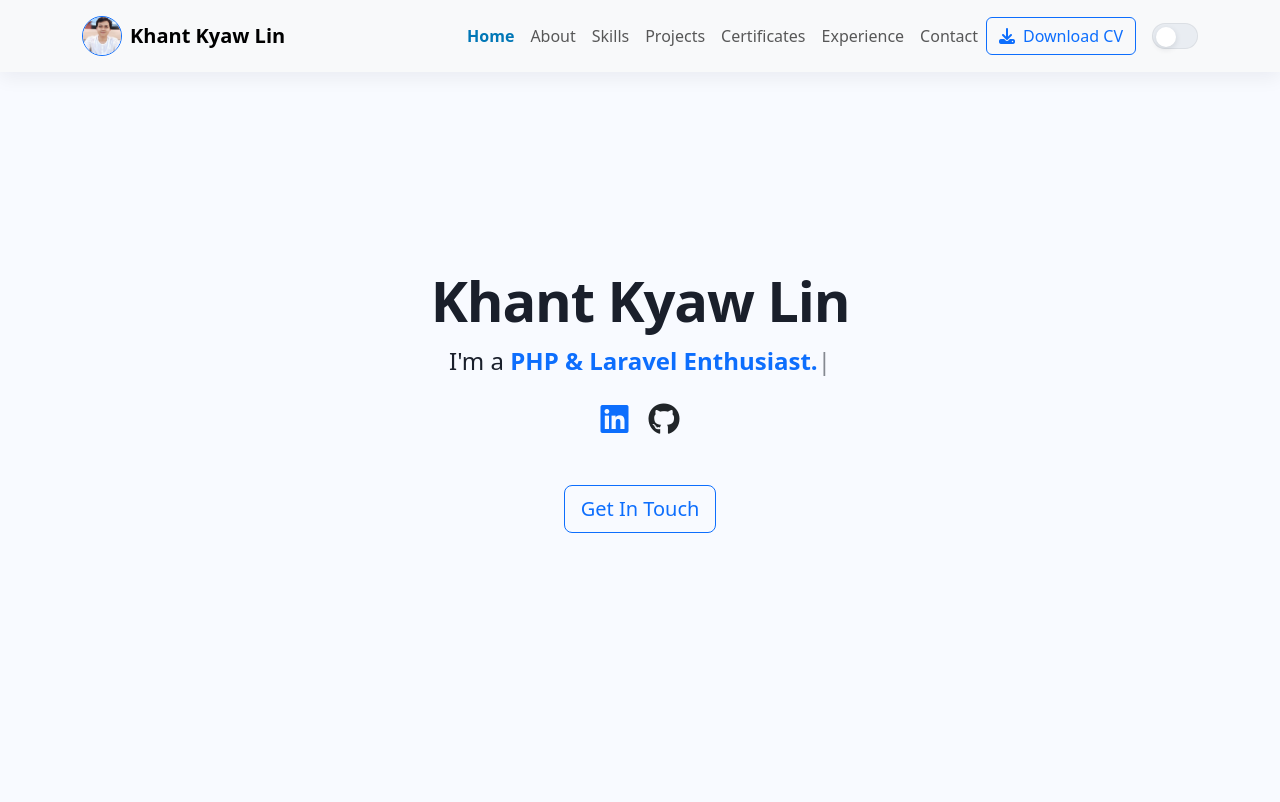
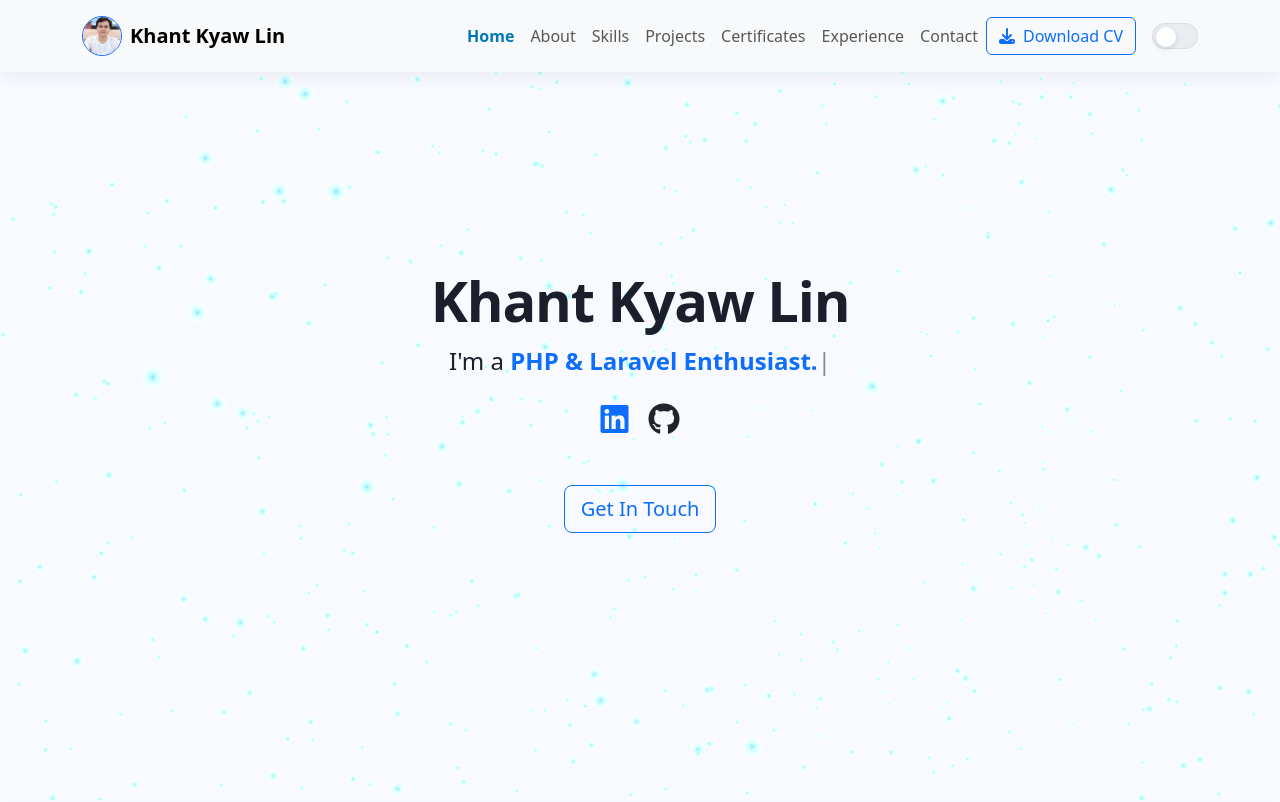
Before and after one commit to KhantKyawLin/KKL_PORTFOLIO, a plain HTML site: page index.html in a window 1280 px wide. Shown: the top 802 px of the page. Drawn offline with nearby package versions, Linux system fonts and the light colour scheme; animation ran at ten frames a second.

Commit message:
add three js at my portfolio

```diff
--- a/index.html
+++ b/index.html
@@ -21,6 +21,9 @@
 </head>
 
 <body data-bs-spy="scroll" data-bs-target="#main-navigation" data-bs-offset="100">
+
+    <!-- Three.js Canvas -->
+    <canvas id="particle-canvas"></canvas>
 
     <!-- ===== Navigation Bar ===== -->
     <nav id="navbar-main" class="navbar navbar-expand-lg navbar-light bg-light fixed-top">
@@ -525,6 +528,9 @@
     <script src="https://unpkg.com/aos@next/dist/aos.js"></script>
     <script src="https://cdn.jsdelivr.net/npm/typed.js@2.0.12"></script>
     <script src="sweetalert2/dist/sweetalert2.all.min.js"></script>
+    <!-- Three.js Library & Particle Animation -->
+    <script src="https://cdnjs.cloudflare.com/ajax/libs/three.js/r128/three.min.js"></script>
+    <script src="resource/js/particles.js"></script>
     <!-- Data Source -->
     <script src="resource/js/portfolio-data.js"></script>
     <!-- Custom JavaScript -->
@@ -702,10 +708,12 @@
             const applyTheme = (theme) => {
                 if (theme === "dark") {
                     document.body.classList.add("dark-theme");
+                    document.documentElement.classList.add("dark-theme");
                     desktopToggle.checked = true;
                     mobileToggle.checked = true;
                 } else {
                     document.body.classList.remove("dark-theme");
+                    document.documentElement.classList.remove("dark-theme");
                     desktopToggle.checked = false;
                     mobileToggle.checked = false;
                 }
--- a/resource/css/style.css
+++ b/resource/css/style.css
@@ -28,7 +28,7 @@
 
 /* --- Dark Theme --- */
 body.dark-theme {
-    background-color: var(--bg-color-dark);
+    background-color: transparent;
     color: var(--text-color-dark);
 }
 
@@ -46,9 +46,16 @@ body.dark-theme .navbar-brand span {
 
 body.dark-theme .card,
 body.dark-theme .modal-content,
-body.dark-theme .section-bg,
 body.dark-theme .contact-form {
     background-color: var(--card-bg-dark);
+    color: var(--text-color-dark);
+    border-color: var(--card-border-dark);
+}
+
+body.dark-theme .section-bg {
+    background-color: rgba(22, 27, 34, 0.4);
+    backdrop-filter: blur(4px);
+    -webkit-backdrop-filter: blur(4px);
     color: var(--text-color-dark);
     border-color: var(--card-border-dark);
 }
@@ -99,13 +106,19 @@ body.dark-theme .btn-close {
 /* --- General & Typography --- */
 html {
     scroll-padding-top: var(--navbar-height);
+    background-color: var(--bg-color-light);
+    transition: background-color var(--transition-medium) ease;
+}
+
+html.dark-theme {
+    background-color: var(--bg-color-dark);
 }
 
 body {
     font-family: 'Poppins', system-ui, -apple-system, "Segoe UI", Roboto, "Helvetica Neue", Arial, sans-serif;
-    background-color: var(--bg-color-light);
+    background-color: transparent;
     color: var(--text-color-light);
-    transition: background-color var(--transition-medium) ease, color var(--transition-medium) ease;
+    transition: color var(--transition-medium) ease;
     -webkit-font-smoothing: antialiased;
     -moz-osx-font-smoothing: grayscale;
 }
@@ -139,7 +152,9 @@ h6 {
 }
 
 .section-bg {
-    background-color: var(--bg-color-light);
+    background-color: rgba(248, 250, 255, 0.4);
+    backdrop-filter: blur(4px);
+    -webkit-backdrop-filter: blur(4px);
 }
 
 /* --- Navbar & Theme Toggle --- */
@@ -709,3 +724,14 @@ body.dark-theme .contact-form .form-control:focus {
         grid-template-columns: repeat(3, 1fr);
     }
 }
+
+/* --- Three.js Particle Canvas --- */
+#particle-canvas {
+    position: fixed;
+    top: 0;
+    left: 0;
+    width: 100%;
+    height: 100%;
+    z-index: -1;
+    pointer-events: none;
+}
--- /dev/null
+++ b/resource/js/particles.js
@@ -0,0 +1,143 @@
+(function () {
+    // 1. Scene Setup
+    const canvas = document.getElementById('particle-canvas');
+    if (!canvas) return;
+
+    const scene = new THREE.Scene();
+
+    // 2. Camera Setup
+    const camera = new THREE.PerspectiveCamera(60, window.innerWidth / window.innerHeight, 0.1, 100);
+    camera.position.z = 8;
+
+    // 3. Renderer Setup (with transparency)
+    const renderer = new THREE.WebGLRenderer({
+        canvas: canvas,
+        alpha: true,
+        antialias: true
+    });
+    renderer.setSize(window.innerWidth, window.innerHeight);
+    renderer.setPixelRatio(Math.min(window.devicePixelRatio, 2));
+
+    // 4. Generate Soft Circle Texture Programmatically (No external image needed)
+    function createCircleTexture() {
+        const c = document.createElement('canvas');
+        c.width = 32;
+        c.height = 32;
+        const ctx = c.getContext('2d');
+        const grad = ctx.createRadialGradient(16, 16, 0, 16, 16, 16);
+        grad.addColorStop(0, 'rgba(255, 255, 255, 1)');
+        grad.addColorStop(0.2, 'rgba(255, 255, 255, 0.8)');
+        grad.addColorStop(1, 'rgba(255, 255, 255, 0)');
+        ctx.fillStyle = grad;
+        ctx.fillRect(0, 0, 32, 32);
+        return new THREE.CanvasTexture(c);
+    }
+    const particleTexture = createCircleTexture();
+
+    // 5. Create Particles
+    const particleCount = 1000;
+    const geometry = new THREE.BufferGeometry();
+    const positions = new Float32Array(particleCount * 3);
+    const scales = new Float32Array(particleCount);
+
+    // Spread particles in a 3D box
+    for (let i = 0; i < particleCount * 3; i += 3) {
+        positions[i] = (Math.random() - 0.5) * 20;     // X (-10 to 10)
+        positions[i + 1] = (Math.random() - 0.5) * 15; // Y (-7.5 to 7.5)
+        positions[i + 2] = (Math.random() - 0.5) * 10; // Z (-5 to 5)
+    }
+
+    geometry.setAttribute('position', new THREE.BufferAttribute(positions, 3));
+
+    // Theme-specific colors
+    const getColors = () => {
+        const isDark = document.body.classList.contains('dark-theme');
+        return {
+            particleColor: isDark ? 0x00b4d8 : 0x0077b6, // cyan in dark mode, blue in light mode
+        };
+    };
+
+    let colors = getColors();
+
+    // Particle Material
+    const material = new THREE.PointsMaterial({
+        size: 0.18,
+        map: particleTexture,
+        transparent: true,
+        opacity: 0.65,
+        blending: THREE.AdditiveBlending,
+        depthWrite: false,
+        color: colors.particleColor
+    });
+
+    const particleSystem = new THREE.Points(geometry, material);
+    scene.add(particleSystem);
+
+    // 6. Interactive Mouse Movement (Parallax)
+    let mouseX = 0;
+    let mouseY = 0;
+    let targetX = 0;
+    let targetY = 0;
+
+    const windowHalfX = window.innerWidth / 2;
+    const windowHalfY = window.innerHeight / 2;
+
+    document.addEventListener('mousemove', (event) => {
+        // Normalize mouse coordinates to (-1 to 1)
+        mouseX = (event.clientX - windowHalfX) / windowHalfX;
+        mouseY = (event.clientY - windowHalfY) / windowHalfY;
+    });
+
+    // Support touch devices (scrolling/touch parallax)
+    document.addEventListener('touchmove', (event) => {
+        if (event.touches.length === 1) {
+            mouseX = (event.touches[0].clientX - windowHalfX) / windowHalfX;
+            mouseY = (event.touches[0].clientY - windowHalfY) / windowHalfY;
+        }
+    }, { passive: true });
+
+    // 7. Window Resize Handler
+    window.addEventListener('resize', () => {
+        camera.aspect = window.innerWidth / window.innerHeight;
+        camera.updateProjectionMatrix();
+
+        renderer.setSize(window.innerWidth, window.innerHeight);
+        renderer.setPixelRatio(Math.min(window.devicePixelRatio, 2));
+    });
+
+    // 8. Animation & Render Loop
+    let frameCount = 0;
+    const clock = new THREE.Clock();
+
+    function animate() {
+        requestAnimationFrame(animate);
+
+        const elapsedTime = clock.getElapsedTime();
+        frameCount++;
+
+        // Slow rotation of the particle system
+        particleSystem.rotation.y = elapsedTime * 0.03;
+        particleSystem.rotation.x = elapsedTime * 0.015;
+
+        // Smooth mouse parallax easing (lerp)
+        targetX += (mouseX - targetX) * 0.05;
+        targetY += (mouseY - targetY) * 0.05;
+
+        // Shift camera slightly based on mouse parallax
+        camera.position.x = targetX * 1.5;
+        camera.position.y = -targetY * 1.5;
+        camera.lookAt(scene.position);
+
+        // Check for theme updates every 15 frames (efficient)
+        if (frameCount % 15 === 0) {
+            const currentColors = getColors();
+            if (material.color.getHex() !== currentColors.particleColor) {
+                material.color.setHex(currentColors.particleColor);
+            }
+        }
+
+        renderer.render(scene, camera);
+    }
+
+    animate();
+})();
```
